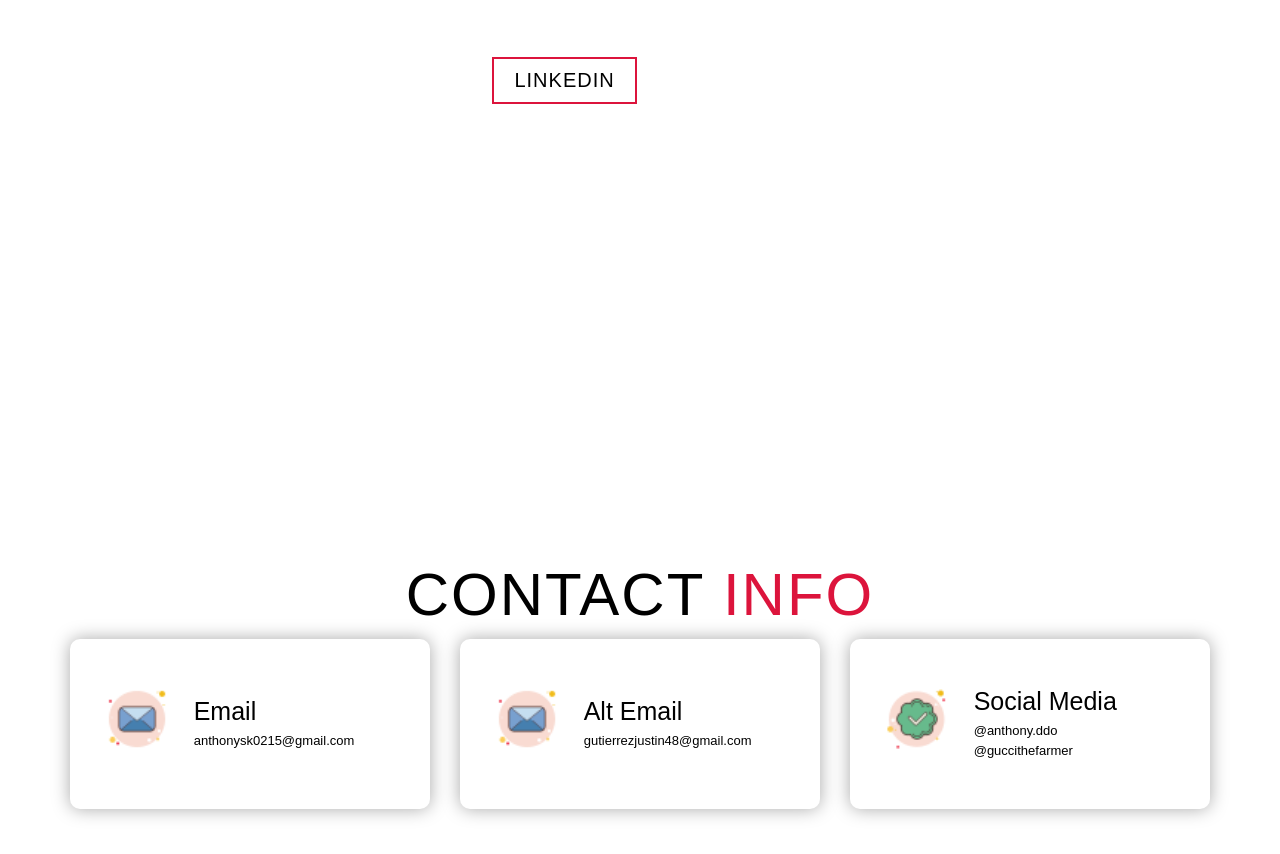
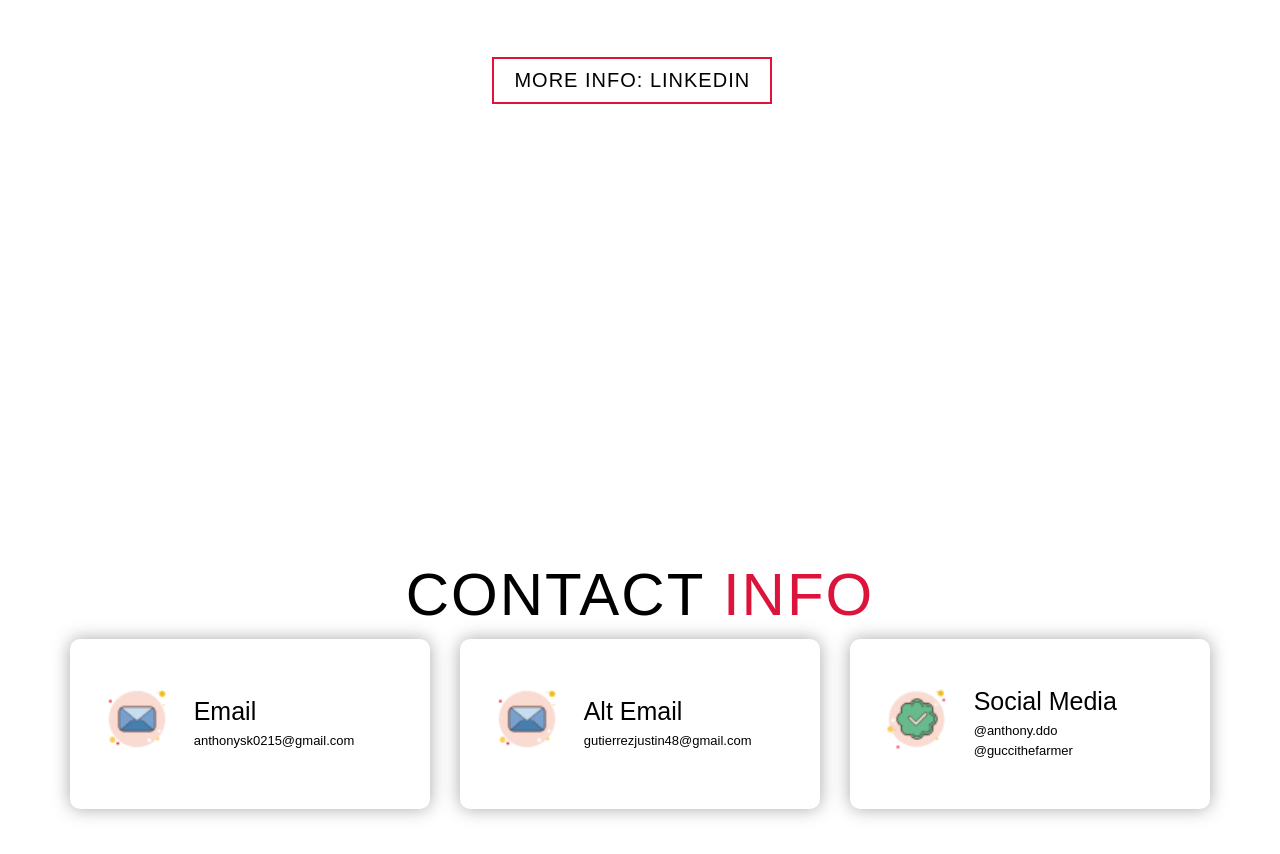
Before and after one commit to anthonysk0215/CodeClimbers, a plain HTML site: page index.html in a window 1280 px wide. Shown: the part 5018-5872 px from the top of the page. Drawn offline with Linux system fonts and the light colour scheme.

Commit message:
Update index.html

```diff
--- a/index.html
+++ b/index.html
@@ -133,7 +133,7 @@
                     <p>CodeClimbers was founded by two passionate high school students, Anthony Do (left) and Justin Gutierrez (right), both from NP3 High. They enjoy sharing their personal knowledge and skills, all which they have accumulated throughout their personal experiences, to help everyone thrive in the digital age. They find joy in their service when they can motivate and help others to achieve their goals. We understand technolgy may seem intimidating, and we strive to relieve frustrations through our programs.</p>
                     <p>With past experience in teaching and computer science, Anthony believes that computer science is a critical skill that should be accessible to everyone, regardless of their age or background. He began this program with Justin after realizing the need for more computer science education in nearby schools. He finds it rewarding to see others excel and develop their skills over time. He finds it a priveledge to be able to give back and help others in his community stay engaged and active. Aside from computer science, Anthony enjoys practicing and competing in Taekwondo and Tricking.</p>
                     <p>Justin is an aspiring computer science student in high school who is passionate about teaching and making computer science more accessible to students in the Sacramento area. He believes in the transformative power of education and sees teaching as an opportunity to share his enthusiasm and knowledge. Justin finds joy in witnessing students develop problem-solving skills and critical thinking through computer science education. Outside of teaching, he enjoys outdoor activities like running and hiking, spending time with family and friends, pursuing family traditions like horse-riding and staying updated with the latest technology advancements. Teaching allows Justin to make a positive impact while nurturing his own personal growth and interests.</p>
-                <a href="https://www.linkedin.com/in/anthonydo6/" class="cta">LinkedIn</a>
+                <a href="https://www.linkedin.com/in/anthonydo6/" class="cta">More info: LinkedIn</a>
             </div>
         </div>
     </section>
```
